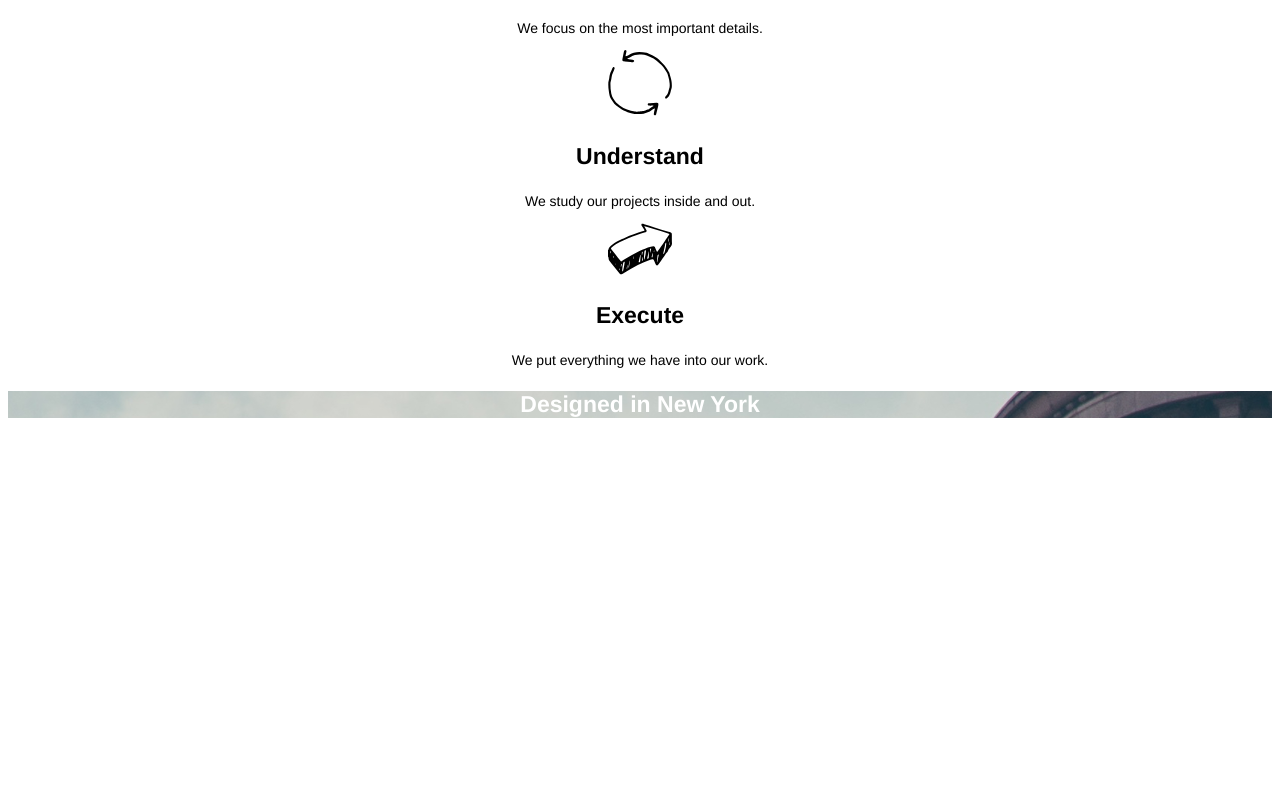
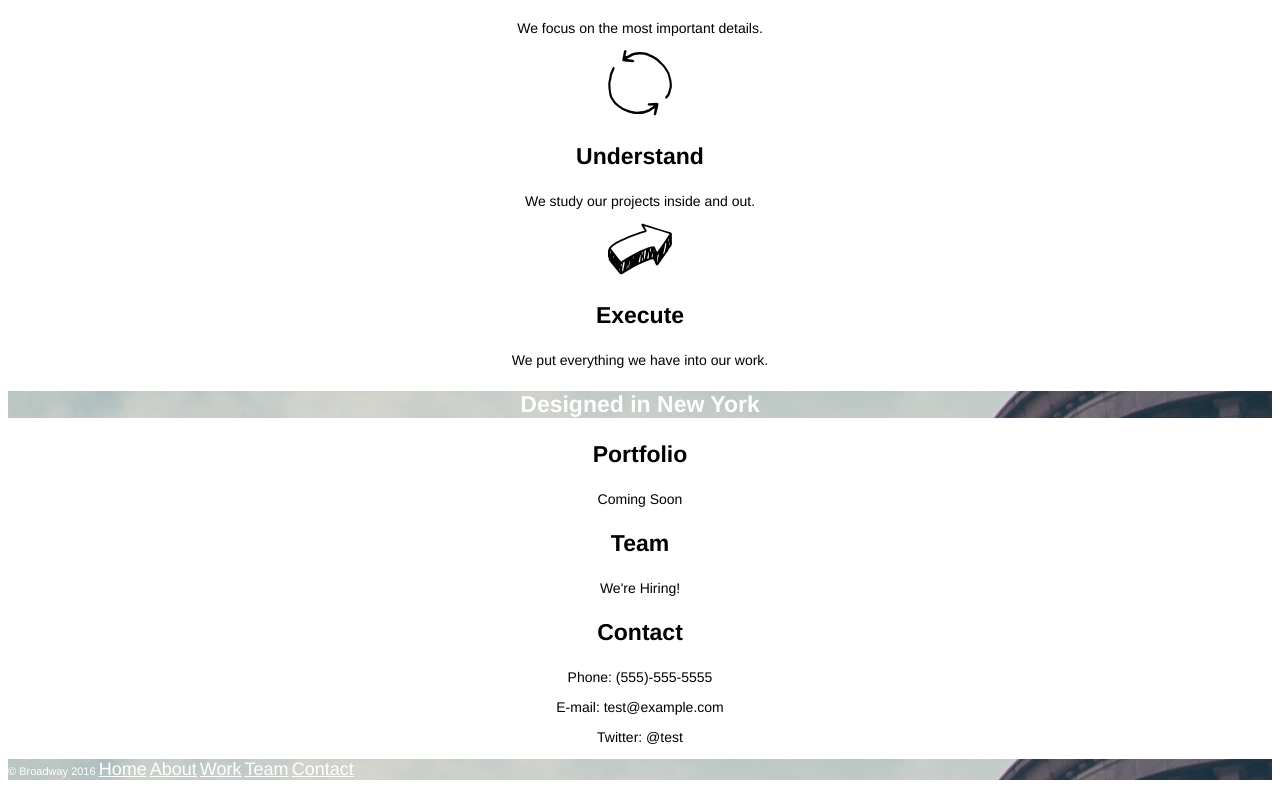
Before and after one commit to luekui/broadway, a plain HTML site: page index.html in a window 1280 px wide. Shown: the part 525-1313 px from the top of the page. Before the commit the page ends 966 px from the top, so only its background shows below. Drawn offline with Linux system fonts and the light colour scheme; files whose address does not match are found by name.

Commit message:
page finished

```diff
--- a/index.html
+++ b/index.html
@@ -25,7 +25,7 @@
       </p>
     </div>
 
-    <h2>Our Process</h2>
+    <h2 id="process">Our Process</h2>
 
     <img src="../identify.svg">
     <p class="title">Identify</p>
@@ -43,5 +43,25 @@
       <h3>Designed in New York</h3>
     </div>
 
+    <p class="title" id="work">Portfolio</p>
+    <p class="info">Coming Soon</p>
+
+    <p class="title" id="team">Team</p>
+    <p class="info">We're Hiring!</p>
+
+    <p class="title" id="contact">Contact</p>
+    <p class="info">Phone: (555)-555-5555</p>
+    <p class="info">E-mail: test@example.com</p>
+    <p class="info">Twitter: @test</p>
+
+    <div class="bottom_line">
+      &copy; Broadway 2016
+      <a href="#home">Home</a>
+      <a href="#contact">About</a>
+      <a href="#work">Work</a>
+      <a href="#team">Team</a>
+      <a href="#contact">Contact</a>
+    </div>
+
   </body>
 </html>
--- a/resources/css/style.css
+++ b/resources/css/style.css
@@ -7,20 +7,26 @@ div {
   background-image: url("../the-flatiron-building.png");
   color: white
 }
+div.bottom_line {
+  background-color: dimgray;
+  font-size: 11px;
+  text-align: left;
+}
+
+h1, h2, h3, .title{
+  font-weight: bold;
+}
 
 h1 {
   font-size: 70px;
-  font-weight: bold;
 }
 
 h2 {
   font-size: 32px;
-  font-weight: bold;
 }
 
-h3 {
+h3 , .title{
   font-size: 23px;
-  font-weight: bold;
 }
 
 a {
@@ -28,10 +34,6 @@ a {
   font-size: 18px;
 }
 
-.title {
-  font-size: 23px;
-  font-weight: bold;
-}
 .info {
   font-size: 14px;
 }
```
